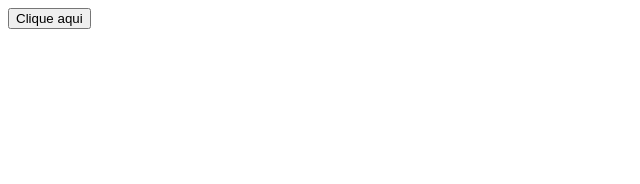
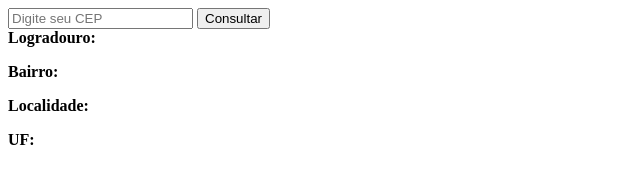
Before and after one commit to designtechti/curso-jquery, a plain HTML site: page index.html in a window 1280 px wide. Shown: the whole page, without its empty margins (0-640 px from the left). Drawn offline with Linux system fonts and the light colour scheme.

Commit message:
2. Utilizando JQuery & AJAX parte 2

```diff
--- a/index.html
+++ b/index.html
@@ -9,6 +9,17 @@
 	<script type="text/javascript" src="js/jquery-3.6.0.min.js"></script>
 </head>
 <body>
-    <button type="button">Clique aqui</button>
+	<input id="cep" placeholder="Digite seu CEP">
+	<button type="button" onclick="consultaCep()">Consultar</button>
+	<br>
+	<strong><label for="logradouro">Logradouro:</label></strong>
+		<p id="logradouro"></p>
+	<strong><label for="bairro">Bairro: </label></strong>
+		<p id="bairro"></p>
+	<strong><label for="localidade">Localidade: </label></strong>
+		<p id="localidade"></p>
+	<strong><label for="uf">UF: </label></strong>
+		<p id="uf"></p>
+
 </body>
 </html>
--- a/js/main.js
+++ b/js/main.js
@@ -0,0 +1,70 @@
+/**
+ * Curso de introdução à biblioteca jquery & ajax
+ * Digital Innovation One 2021
+ * Profº: Rafael Galleani
+ * Autor: Marcelo Jr.
+ */
+
+/* Aula 1 | Utilizando JQuery & AJAX parte 2 */
+
+/* Forma manual
+
+// Cria uma função para consultar endereços por CEP juntamente com o AJAX
+function consultaCep() {
+	$.ajax({
+		url: "https://viacep.com.br/ws/14800-390/json/",
+		type: "GET",
+		success: function(response){
+			console.log(response);
+		}
+	})
+}
+*/
+
+/* Forma dinâmica */
+
+/* Sem usar a biblioteca jquery */
+
+// Cria uma função para consultar endereços por CEP juntamente com o AJAX
+function consultaCep() {
+	var cep = document.getElementById("cep").value;
+	var url = "https://viacep.com.br/ws/"+ cep + "/json/";
+
+	// faz uma requisição AJAX utilizando o Webservice dos correios e ibge
+	$.ajax({
+		url: url,
+		type: "GET",
+		success: function(response){
+			console.log(response);
+
+			// exibe as informações no browser
+			//document.getElementById("logradouro").innerHTML = response.logradouro;
+			//document.getElementById("bairro").innerHTML = response.bairro;
+			//document.getElementById("localidade").innerHTML = response.localidade;
+			//document.getElementById("uf").innerHTML = response.uf;
+		}
+	})
+}
+
+/* Utilizando a biblioteca jquery */
+
+// Cria uma função para consultar endereços por CEP juntamente com o AJAX
+function consultaCep() {
+	var cep = document.getElementById("cep").value;
+	var url = "https://viacep.com.br/ws/"+ cep + "/json/";
+
+	// faz uma requisição AJAX utilizando o Webservice dos correios e ibge
+	$.ajax({
+		url: url,
+		type: "GET",
+		success: function(response){
+			console.log(response);
+
+			// exibe as informações no browser
+			$("#logradouro").html(response.logradouro);
+			$("#bairro").html(response.bairro);
+			$("#localidade").html(response.localidade);
+			$("#uf").html(response.uf);
+		}
+	})
+}
```
Lines whose indentation alone changed are shown as unchanged.
